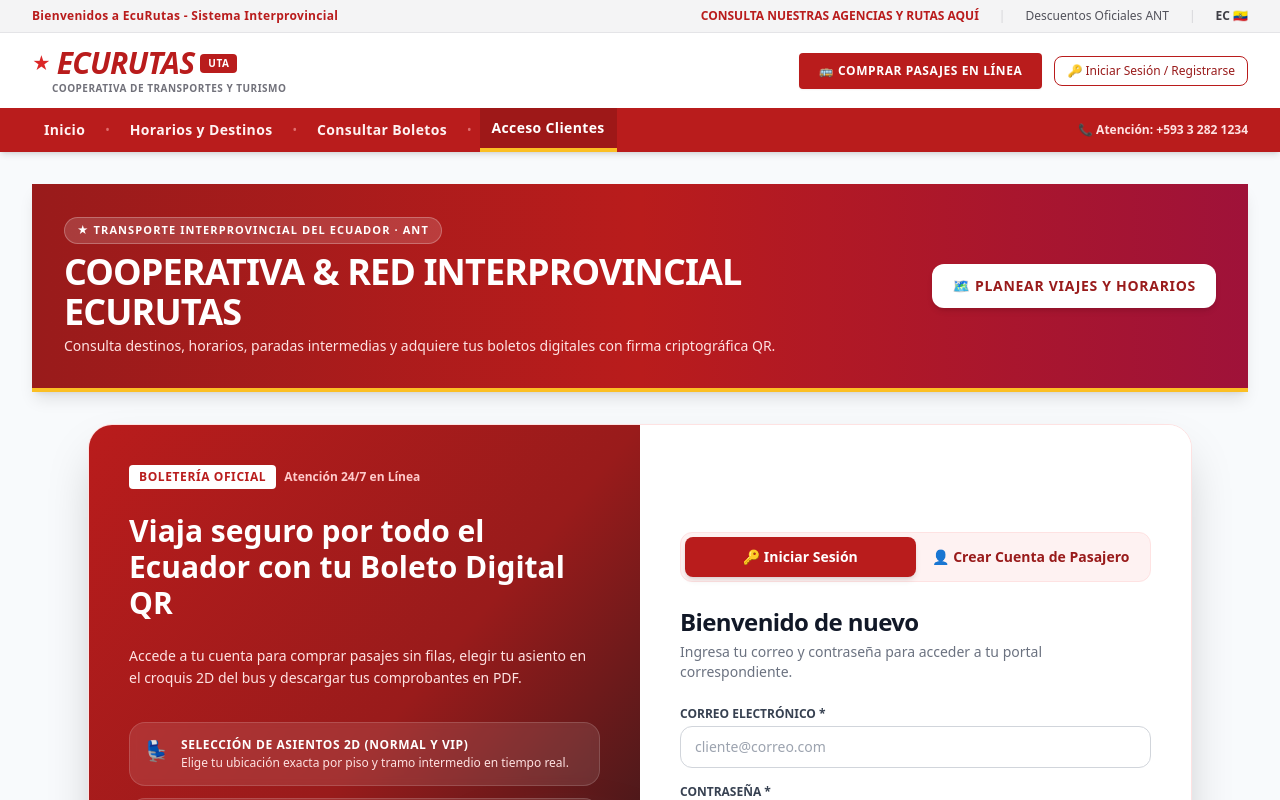
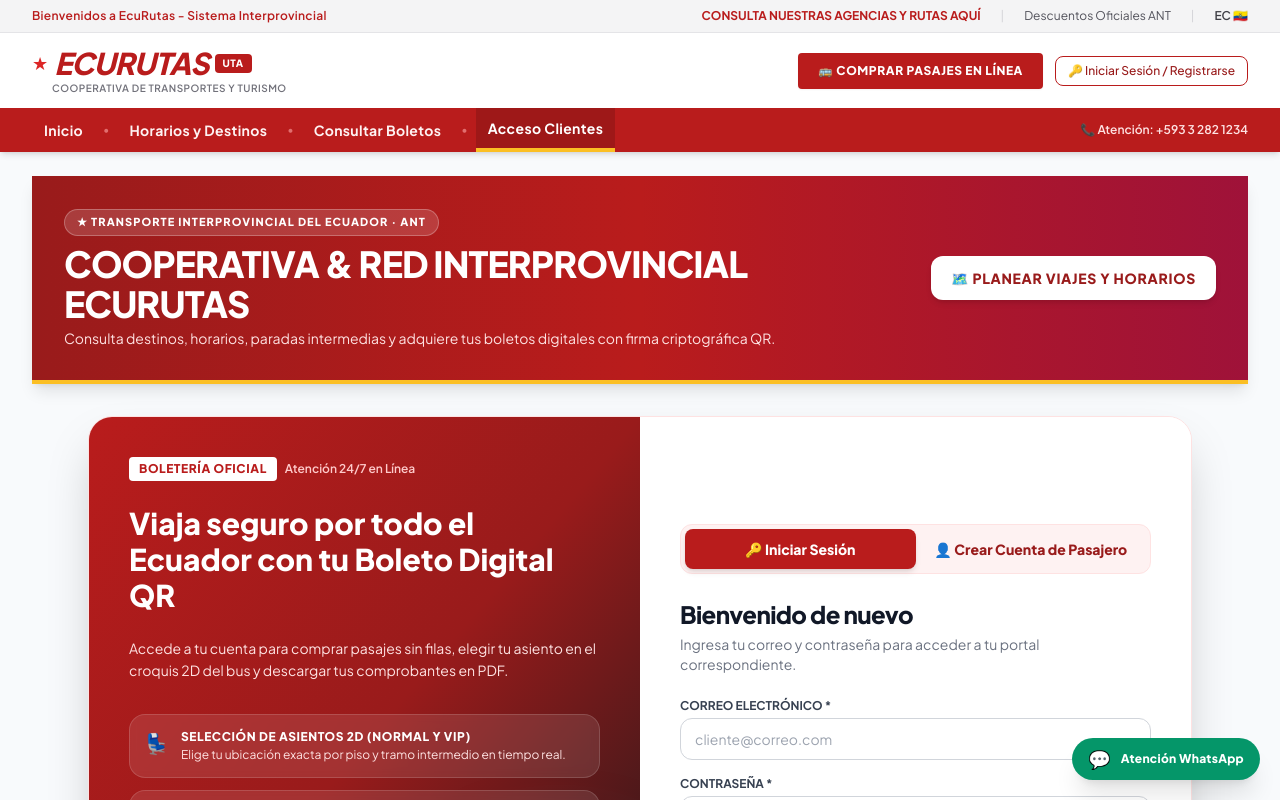
Before and after one commit to juanjose1234456787654/PROYECTO_MANEJO_SP2, a Next.js app: page /login in a window 1280 px wide. Shown: the top 800 px of the page. Built offline with nearby package versions, Linux system fonts and the light colour scheme; no server answers; the database is empty.

Commit message:
feat(ui): agregar sistema de diseno, fuente Plus Jakarta Sans y extras de UX

```diff
--- a/src/app/globals.css
+++ b/src/app/globals.css
@@ -5,6 +5,13 @@
 :root {
   --background: #f8fafc;
   --foreground: #0f172a;
+  --brand-primary: #b91c1c;
+  --brand-secondary: #dc2626;
+  --brand-accent: #f59e0b;
+}
+
+html {
+  scroll-behavior: smooth;
 }
 
 body {
@@ -14,3 +21,16 @@ body {
   margin: 0;
   padding: 0;
 }
+
+@media (prefers-reduced-motion: reduce) {
+  html {
+    scroll-behavior: auto;
+  }
+  *,
+  *::before,
+  *::after {
+    animation-duration: 0.01ms !important;
+    animation-iteration-count: 1 !important;
+    transition-duration: 0.01ms !important;
+  }
+}
--- a/src/app/layout.tsx
+++ b/src/app/layout.tsx
@@ -1,11 +1,30 @@
 import type { Metadata } from 'next';
+import { Plus_Jakarta_Sans } from 'next/font/google';
 import './globals.css';
 import { Navbar } from '@/components/navigation/Navbar';
 import { AppFooter } from '@/components/navigation/AppFooter';
+import { FloatingActions } from '@/components/ui/FloatingActions';
+
+const jakarta = Plus_Jakarta_Sans({
+  subsets: ['latin'],
+  weight: ['400', '500', '600', '700', '800'],
+  display: 'swap',
+});
 
 export const metadata: Metadata = {
-  title: 'EcuRutas - Sistema de Gestión y Venta de Pasajes',
-  description: 'Plataforma interprovincial de transporte - UTA Manejo y Configuración de Software',
+  title: 'EcuRutas — Cooperativa de Transportes y Turismo Interprovincial | Pasajes en Línea',
+  description:
+    'Compra tus pasajes de autobús en línea por todo el Ecuador: Baños de Agua Santa, Ambato, Quito, Guayaquil, Cuenca, Riobamba y Puyo. Selección de asientos VIP 2D, boletos con código QR firmado y descuentos oficiales ANT.',
+  keywords: [
+    'pasajes en línea ecuador',
+    'cooperativa de transportes',
+    'baños de agua santa',
+    'ambato',
+    'quito',
+    'guayaquil',
+    'transporte interprovincial',
+    'boletos qr',
+  ],
 };
 
 export default function RootLayout({
@@ -14,10 +33,11 @@ export default function RootLayout({
   children: React.ReactNode;
 }>) {
   return (
-    <html lang="es">
-      <body className="min-h-screen bg-slate-50 text-slate-900 antialiased flex flex-col">
+    <html lang="es" className="scroll-smooth">
+      <body className={`${jakarta.className} min-h-screen bg-slate-50 text-slate-900 antialiased flex flex-col`}>
+        <FloatingActions />
         <Navbar />
-        <main className="flex-1 max-w-7xl w-full mx-auto px-4 sm:px-6 lg:px-8 py-8">
+        <main className="flex-1 max-w-7xl w-full mx-auto px-4 sm:px-6 lg:px-8 py-6">
           {children}
         </main>
         <AppFooter />
--- /dev/null
+++ b/src/components/ui/FloatingActions.tsx
@@ -0,0 +1,70 @@
+'use client';
+
+import React, { useEffect, useState } from 'react';
+
+export function FloatingActions() {
+  const [scrollProgress, setScrollProgress] = useState(0);
+  const [showBackToTop, setShowBackToTop] = useState(false);
+
+  useEffect(() => {
+    const handleScroll = () => {
+      const scrollTop = window.scrollY;
+      const docHeight = document.documentElement.scrollHeight - window.innerHeight;
+      const progress = docHeight > 0 ? Math.min(100, Math.max(0, (scrollTop / docHeight) * 100)) : 0;
+      setScrollProgress(progress);
+      setShowBackToTop(scrollTop > 320);
+    };
+
+    window.addEventListener('scroll', handleScroll, { passive: true });
+    handleScroll();
+    return () => window.removeEventListener('scroll', handleScroll);
+  }, []);
+
+  const scrollToTop = () => {
+    window.scrollTo({ top: 0, behavior: 'smooth' });
+  };
+
+  return (
+    <>
+      {/* Barra superior de progreso de lectura / scroll */}
+      <div
+        className="fixed top-0 left-0 right-0 h-1 z-[60] bg-transparent pointer-events-none"
+        aria-hidden="true"
+      >
+        <div
+          className="h-full bg-gradient-to-r from-red-700 via-red-600 to-amber-400 transition-all duration-150"
+          style={{ width: `${scrollProgress}%` }}
+        />
+      </div>
+
+      {/* Botones flotantes inferiores (WhatsApp + Volver arriba) */}
+      <div className="fixed bottom-5 right-5 z-50 flex flex-col items-end gap-3">
+        {showBackToTop && (
+          <button
+            type="button"
+            onClick={scrollToTop}
+            aria-label="Volver arriba"
+            title="Volver al inicio de la página"
+            className="w-11 h-11 rounded-full bg-white text-red-700 border border-red-200 shadow-lg hover:bg-red-700 hover:text-white transition-all duration-200 flex items-center justify-center font-bold text-lg active:scale-95 focus:outline-none focus:ring-2 focus:ring-red-500"
+          >
+            ↑
+          </button>
+        )}
+
+        <a
+          href="https://wa.me/593991234567?text=Hola%20EcuRutas%2C%20deseo%20informaci%C3%B3n%20sobre%20horarios%20y%20pasajes"
+          target="_blank"
+          rel="noreferrer"
+          aria-label="Contactar por WhatsApp"
+          title="Atención al cliente por WhatsApp"
+          className="group flex items-center gap-2.5 bg-emerald-600 hover:bg-emerald-700 text-white px-4 py-3 rounded-full shadow-xl transition-all duration-200 hover:scale-105 active:scale-95 focus:outline-none focus:ring-2 focus:ring-emerald-400"
+        >
+          <span className="text-lg leading-none">💬</span>
+          <span className="text-xs font-extrabold tracking-wide hidden sm:inline">
+            Atención WhatsApp
+          </span>
+        </a>
+      </div>
+    </>
+  );
+}
--- a/tailwind.config.ts
+++ b/tailwind.config.ts
@@ -11,13 +11,34 @@ const config: Config = {
     extend: {
       colors: {
         brand: {
-          primary: '#1E3A8A',
-          secondary: '#D97706',
-          accent: '#10B981',
+          primary: '#B91C1C',    // Rojo Carmesí Institucional
+          secondary: '#DC2626',  // Rojo Vibrante Secundario
+          accent: '#F59E0B',     // Dorado / Ámbar de Contraste
           danger: '#EF4444',
           dark: '#0F172A',
           light: '#F8FAFC',
         },
+        primary: {
+          DEFAULT: '#B91C1C',
+          hover: '#991B1B',
+          light: '#FEF2F2',
+        },
+        secondary: {
+          DEFAULT: '#DC2626',
+          hover: '#B91C1C',
+        },
+        accent: {
+          DEFAULT: '#F59E0B',
+          hover: '#D97706',
+        },
+      },
+      boxShadow: {
+        'brand': '0 10px 30px -5px rgba(185, 28, 28, 0.25)',
+        'card-hover': '0 20px 25px -5px rgba(15, 23, 42, 0.1), 0 8px 10px -6px rgba(15, 23, 42, 0.06)',
+      },
+      borderRadius: {
+        '2xl': '1rem',
+        '3xl': '1.5rem',
       },
     },
   },
```
Also changed, not shown: public/images/banos-basilica.jpg (added), public/images/banos-cascada.jpg (added).
